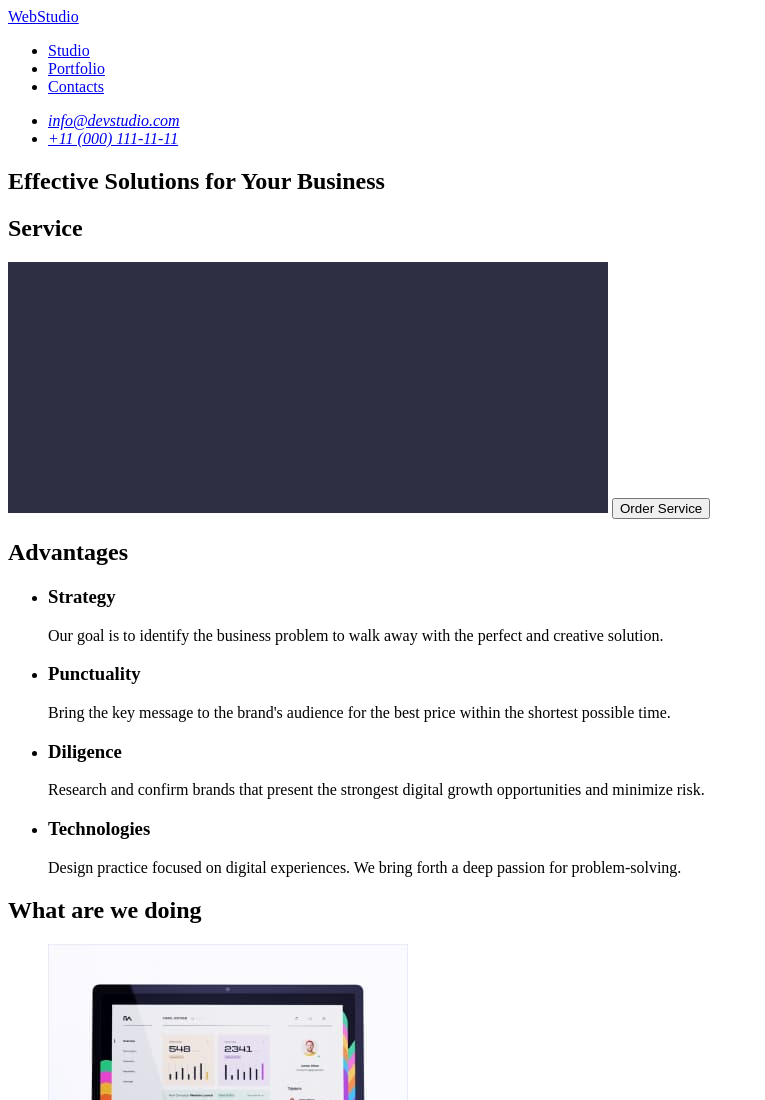
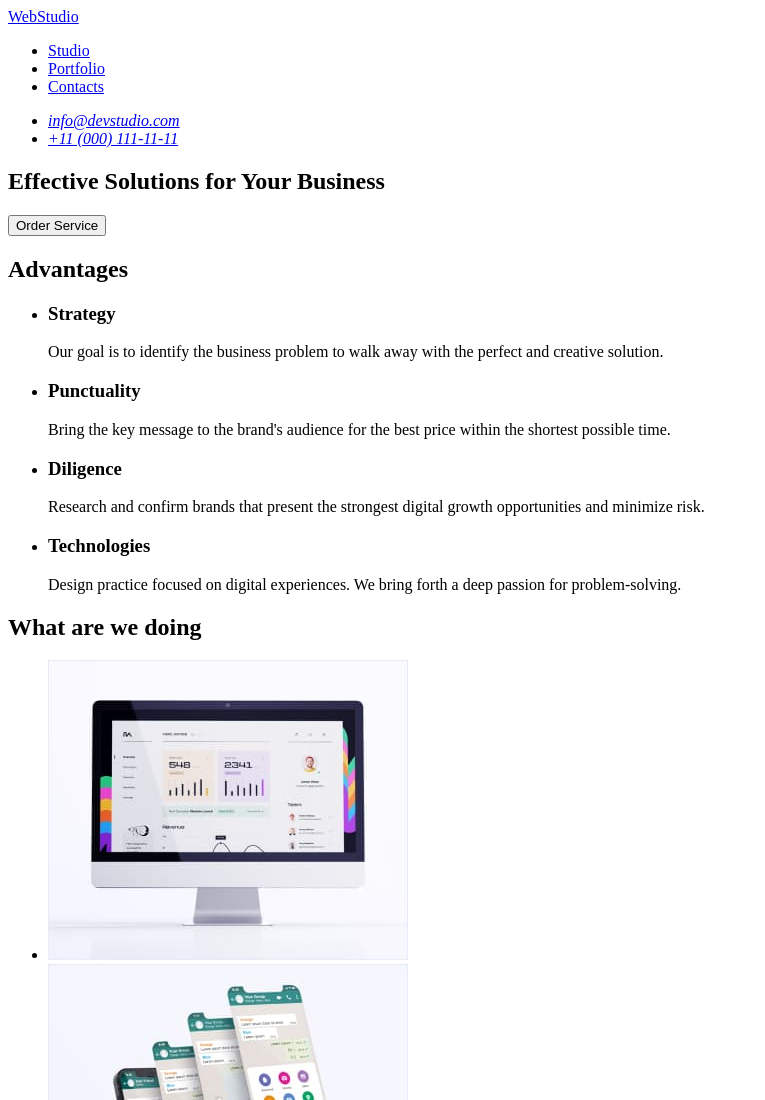
Before and after one commit to lottor27/goit-markup-hw-01, a plain HTML site: page index.html in a window 1280 px wide. Shown: the top 1100 px of the page, without its empty margins (0-765 px from the left). Drawn offline with Linux system fonts and the light colour scheme.

Commit message:
Update index.html

```diff
--- a/index.html
+++ b/index.html
@@ -28,8 +28,6 @@
   <main>
     <section>
       <h1>Effective Solutions for Your Business</h1>
-      <h2>Service</h2>
-      <img src="images\darkbg.jpg" alt="darkspace" width="600" />
       <button type="button">Order Service</button>
     </section>
     <section>
```
